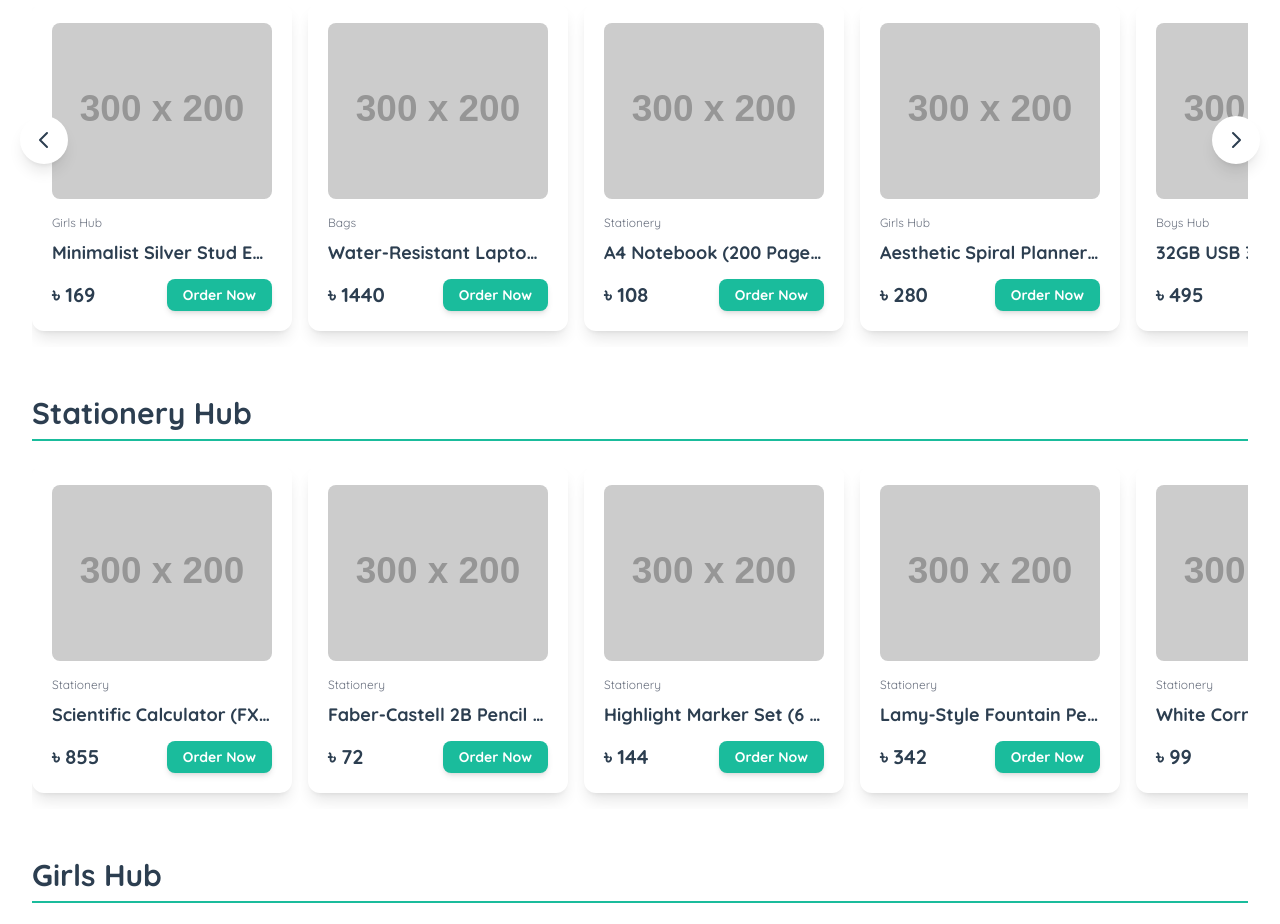
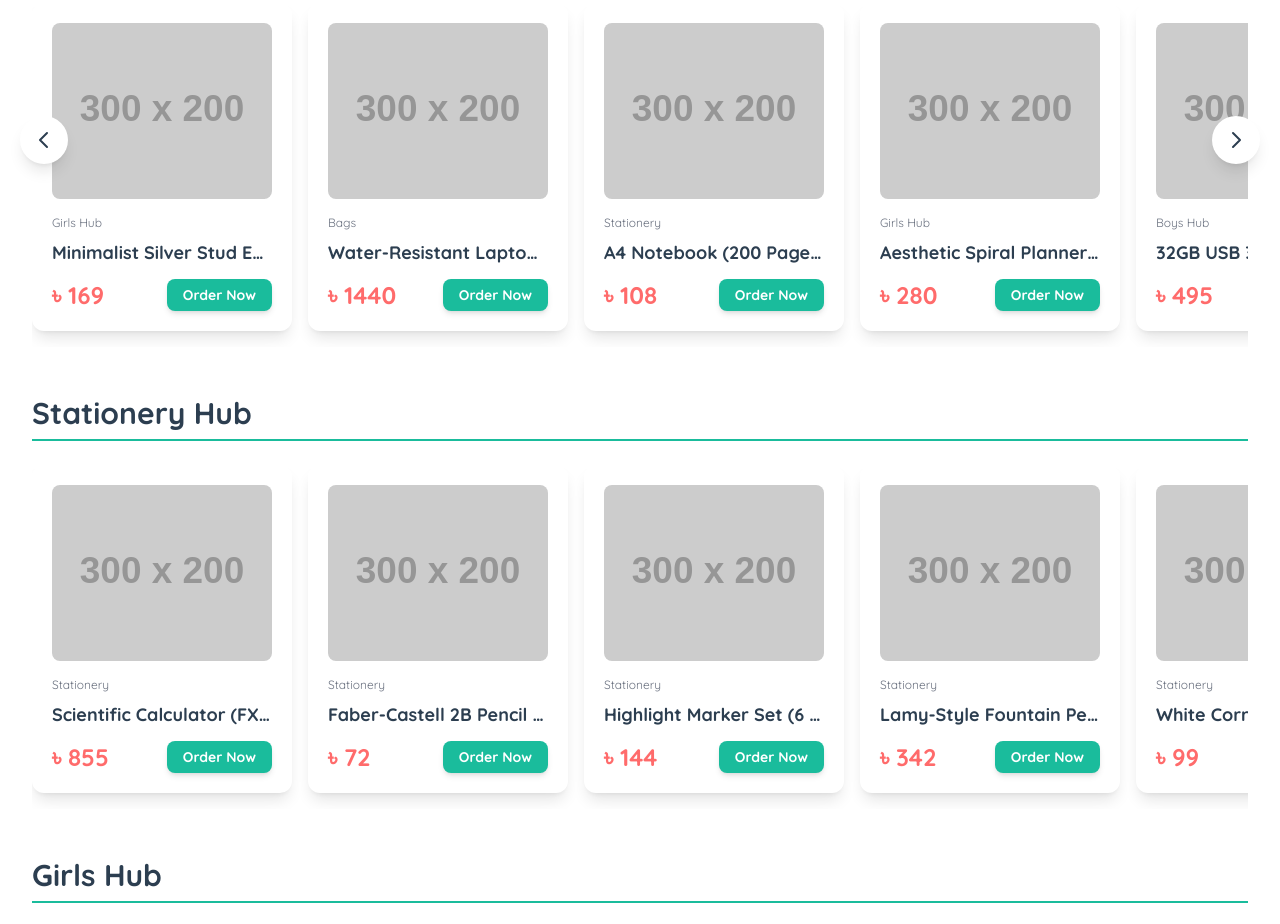
Before and after one commit to rajstudenthub-crypto/rajhub, a plain HTML site: page Index.html in a window 1280 px wide. Shown: the part 739-1663 px from the top of the page. Drawn offline with nearby package versions, Linux system fonts and the light colour scheme; placeholder pictures from the web are drawn by us.

Commit message:
Update Index.html

```diff
--- a/Index.html
+++ b/Index.html
@@ -8,7 +8,7 @@
     <script src="https://cdn.tailwindcss.com"></script>
 
     <!-- ADDED: Google Fonts CDN for Quicksand (Rounded Font) -->
-    <link href="https://fonts.googleapis.com/css2?family=Quicksand:wght@400;500;700&display=swap" rel="stylesheet">
+    <link href="https://fonts.googleapis.com/css2?family=Quicksand:wght@400;500;700;900&display=swap" rel="stylesheet">
 
     <style>
         /* Custom styles for the minimal, premium look */
@@ -20,12 +20,17 @@
         body, button, input, textarea, select, h1, h2, h3, a {
             font-family: 'Quicksand', sans-serif !important;
         }
+        /* Increased font weight mapping for Quicksand */
+        h1, h2, h3, .font-black {
+            font-weight: 900 !important; /* Use the highest weight for font-black */
+        }
+        .font-extrabold {
+            font-weight: 700 !important;
+        }
+
         body {
             background-color: #f8fafc; /* Tailwind gray-50 */
             transition: background-color 0.3s;
-        }
-        h1, h2, h3 {
-            font-weight: 700 !important;
         }
 
         /* Styles for the auto-scrolling product track (Applies to all carousels on desktop) */
@@ -81,7 +86,7 @@
                         'charcoal': '#2C3E50',
                         'teal-accent': '#1ABC9C',
                         'light-gray': '#F4F4F4',
-                        'salmon-accent': '#FF6B6B',
+                        'salmon-accent': '#FF6B6B', // The eye-catching color for price
                     }
                 }
             }
@@ -208,9 +213,9 @@
                 if (products.length > 1) {
                     html += `
                         <div class="text-center mt-6">
-                            <!-- UPDATED: Background color changed from salmon-accent to bg-teal-accent -->
+                            <!-- UPDATED: Background color changed to Light Gray for minimal look -->
                             <button onclick="toggleCategoryView('${category}', '${containerId}')"
-                                class="px-6 py-3 bg-teal-accent text-white font-bold rounded-full shadow-lg hover:bg-[#158C7C] transition duration-200 uppercase text-sm">
+                                class="px-6 py-3 bg-light-gray text-charcoal border border-gray-300 font-bold rounded-full shadow-sm hover:bg-gray-200 transition duration-200 uppercase text-sm">
                                 See ${totalRemaining} More Products
                             </button>
                         </div>
@@ -319,14 +324,14 @@
 
                     <!--
                         UPDATED FOR MINIMALIST MOBILE LOOK:
-                        - Price is now Charcoal and slightly bolder.
-                        - Button is now Teal, uses a cleaner rounded-lg shape, and has better padding/font-size (text-sm) for touch.
+                        - Price is now Salmon-Accent, max bold (font-black), and larger (text-2xl).
+                        - Button uses the Teal accent for the CTA.
                     -->
                     <div class="flex justify-between items-center">
                         <!-- Price on Left -->
                         <div class="text-left flex-shrink-0">
-                            <!-- Changed color from text-teal-accent to text-charcoal for cleaner look -->
-                            <span class="final-price text-xl font-bold text-charcoal">৳ ${product.price}</span>
+                            <!-- !!! UPDATED: Color to salmon-accent, size to text-2xl, weight to font-black !!! -->
+                            <span class="final-price text-2xl font-black text-salmon-accent">৳ ${product.price}</span>
                         </div>
 
                         <!-- Button on Right -->
```
